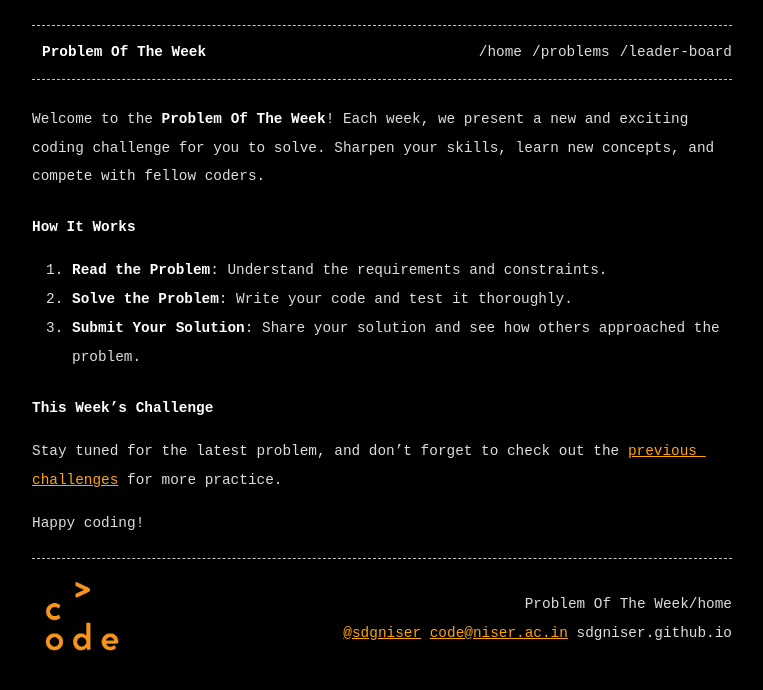
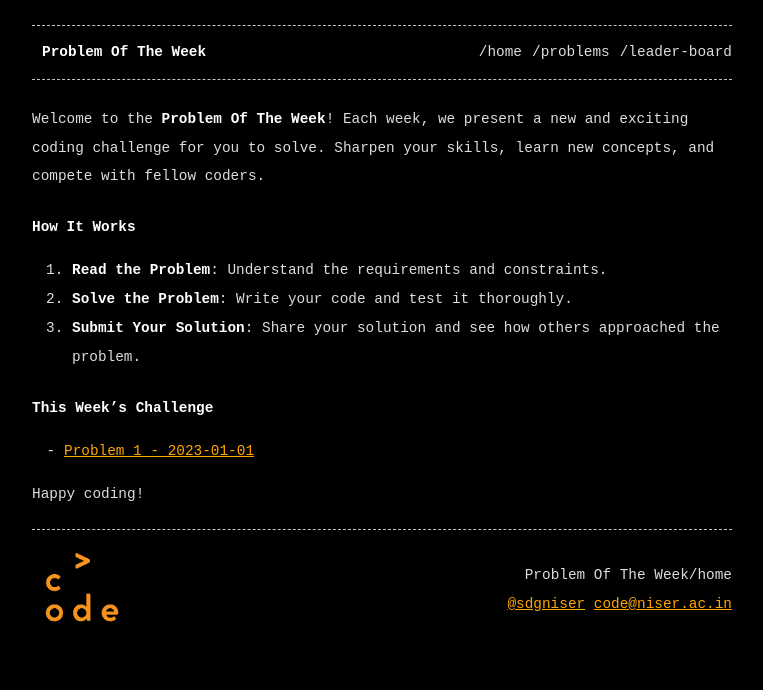
Before and after one commit to Methaphur/problem-of-the-week, a Jekyll site: the page built from index.md, in a window 1280 px wide. Shown: the top 690 px of the page, without its empty margins (258-1021 px from the left). Built offline with Jekyll 4.4.1, drawn with Linux system fonts in a browser that asks for light colours.

Commit message:
Added mathjax support

```diff
--- a/_includes/footer.html
+++ b/_includes/footer.html
@@ -12,9 +12,6 @@
       {% if site.phone and site.phone != "" %}
         <a href="tel:{{site.phone}}">{{ site.phone }}</a>
       {% endif %}
-      {% if site.address and site.address != "" %}
-        {{ site.address }}
-      {% endif %}
     </div>
   </div>
 </footer>
--- a/_includes/head.html
+++ b/_includes/head.html
@@ -9,7 +9,7 @@
   </title>
   <link rel="stylesheet" href="{{ '/assets/css/main.css' | relative_url }}">
   <script type="text/javascript" src="{{ page.js_file | relative_url }}"></script>
-
+  {% include mathjax.html %}
   {% seo %}
 
 </head>
--- a/index.md
+++ b/index.md
@@ -3,7 +3,6 @@ layout: home
 permalink: /
 permalink_name: /home
 title: Problem Of The Week
-
 ---
 
 Welcome to the **Problem Of The Week**! Each week, we present a new and exciting coding challenge for you to solve. Sharpen your skills, learn new concepts, and compete with fellow coders.
@@ -14,6 +13,8 @@ Welcome to the **Problem Of The Week**! Each week, we present a new and exciting
 3. **Submit Your Solution**: Share your solution and see how others approached the problem.
 
 ## This Week's Challenge
-Stay tuned for the latest problem, and don't forget to check out the [previous challenges]() for more practice.
+
+- [Problem 1 - 2023-01-01]({{ site.baseurl }}/problems/problem1)
+
 
 Happy coding!
```
Also changed, not shown: _includes/mathjax.html (added, +9 -0 lines), _posts/problem1.md (deleted, +0 -40 lines), problems.md (+2 -4 lines), problems/problem1.md (added, +29 -0 lines).
